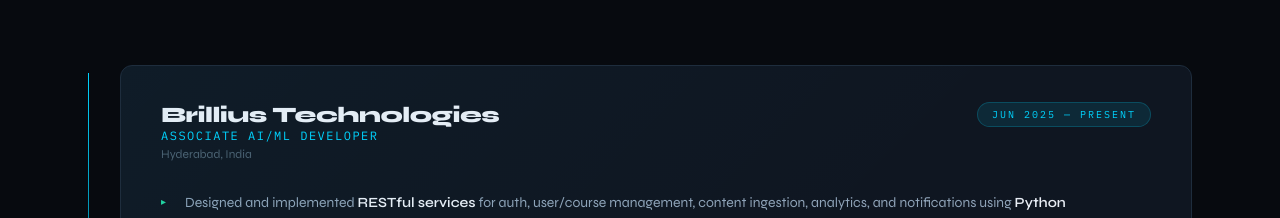
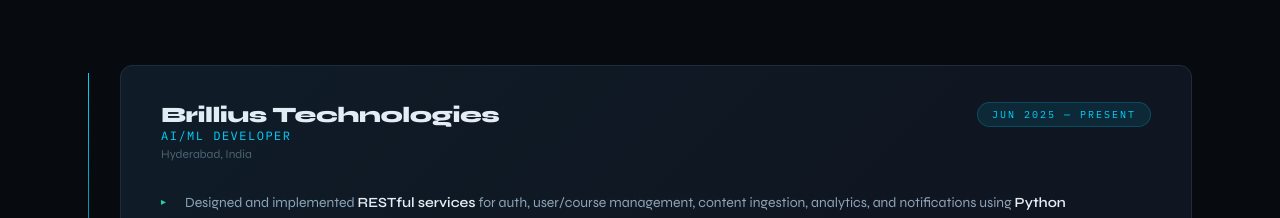
Before and after one commit to sashank2k3/Portfolio, a plain HTML site: page index.html in a window 1280 px wide. Shown: the part 1780-1998 px from the top of the page. Drawn offline with Linux system fonts and the light colour scheme.

Commit message:
Update index.html

```diff
--- a/index.html
+++ b/index.html
@@ -352,7 +352,7 @@
       <div class="exp-top">
         <div>
           <p class="exp-company">Brillius Technologies</p>
-          <p class="exp-role">Associate AI/ML Developer</p>
+          <p class="exp-role">AI/ML Developer</p>
           <p class="exp-loc">Hyderabad, India</p>
         </div>
         <span class="exp-badge">Jun 2025 — Present</span>
```
